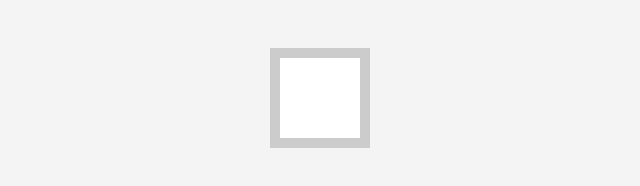
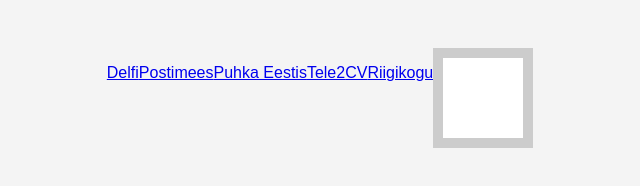
Before and after one commit to ArianaJogi/Thesis, a plain HTML site: page index.html in a window 1280 px wide. Shown: the whole page, without its empty margins (320-960 px from the left). Drawn offline with Linux system fonts and the light colour scheme.

Commit message:
Update index.html
Added links in text form

```diff
--- a/index.html
+++ b/index.html
@@ -7,6 +7,36 @@
 </head>
 <body>
     <main class="container">
+            <p class="link-row">
+                <a id="targetLink" href="https://www.delfi.ee/" target="_blank">
+                    Delfi
+                </a>
+            </p>
+            <p class="link-row">
+                <a id="targetLink" href="https://www.postimees.ee/" target="_blank">
+                    Postimees
+                </a>
+            </p>
+            <p class="link-row">
+                <a id="targetLink" href="https://puhkaeestis.ee/et" target="_blank">
+                    Puhka Eestis
+                </a>
+            </p>
+            <p class="link-row">
+                <a id="targetLink" href="https://www.tele2.ee/" target="_blank">
+                    Tele2
+                </a>
+            </p>
+            <p class="link-row">
+                <a id="targetLink" href="https://www.cv.ee/" target="_blank">
+                    CV
+                </a>
+            </p>
+            <p class="link-row">
+                <a id="targetLink" href="ttps://www.riigikogu.ee/" target="_blank">
+                    Riigikogu
+                </a>
+            </p>
         <div id="pixelMatrix" class="pixel-matrix"></div>
     </main>
     <script src="script.js"></script>
```
